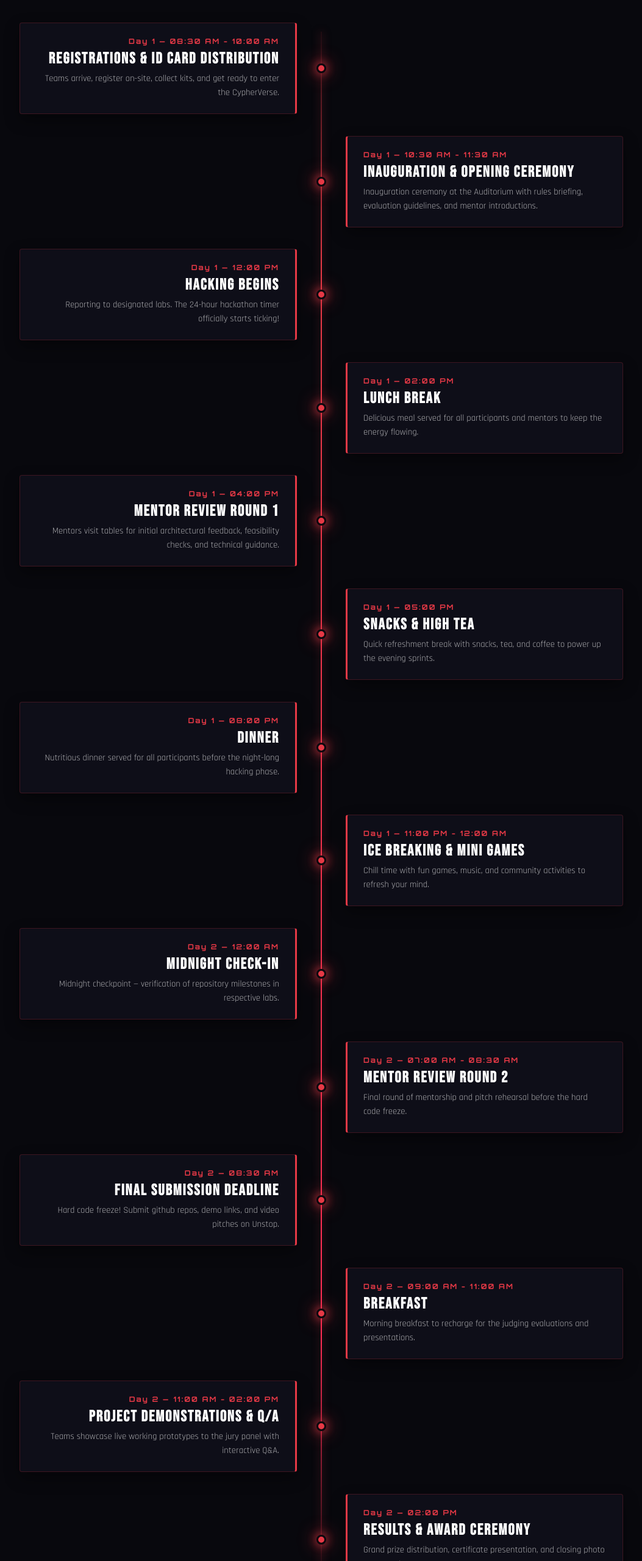
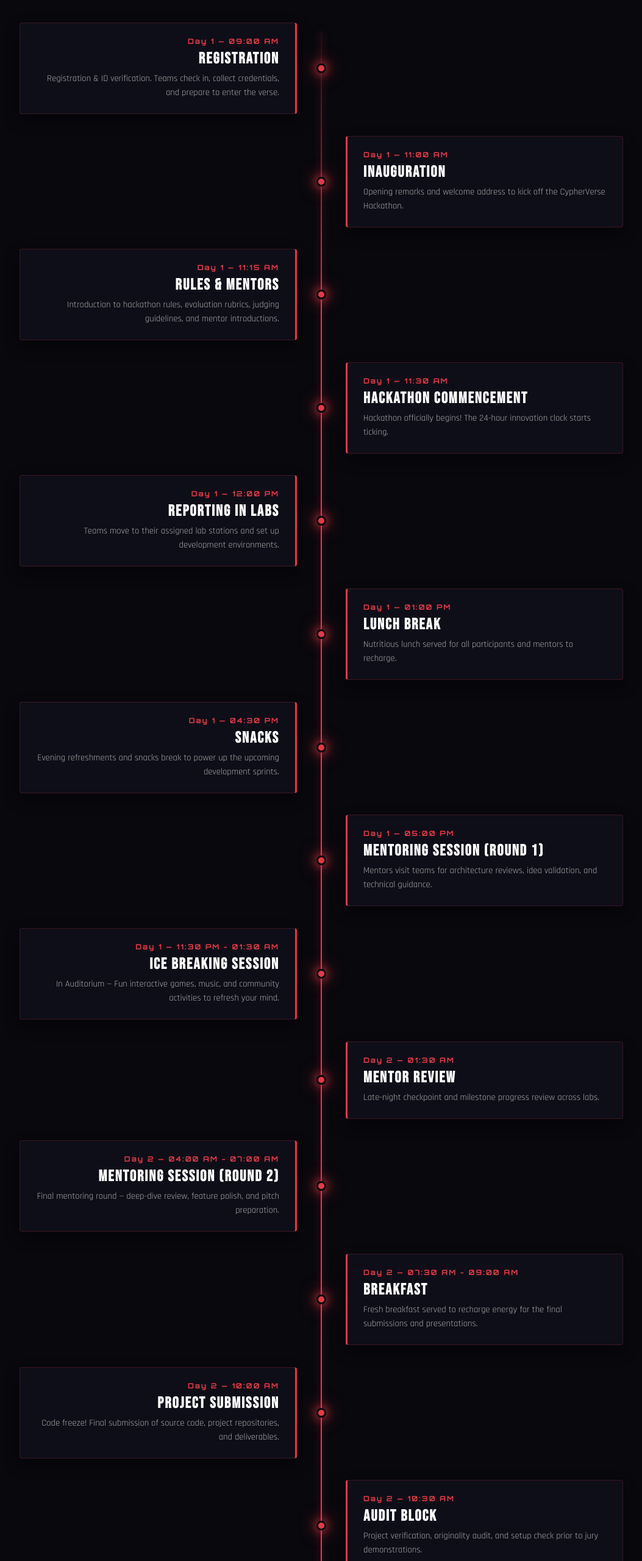
Before and after one commit to diwakar-1/Cypherverse, a plain HTML site: page index.html in a window 1280 px wide. Shown: the part 3553-6113 px from the top of the page at 61% size, without its empty margins (113-1166 px from the left). Drawn offline with Linux system fonts and the light colour scheme; animation ran at ten frames a second.

Commit message:
Update timeline section with new 24-hr schedule

```diff
--- a/index.html
+++ b/index.html
@@ -2122,9 +2122,9 @@
       <!-- Item 1: LEFT -->
       <div class="timeline-item timeline-left reveal reveal-left">
         <div class="timeline-content tilt-card">
-          <div class="timeline-time">Day 1 — 08:30 AM - 10:00 AM</div>
-          <h3>Registrations & ID Card Distribution</h3>
-          <p>Teams arrive, register on-site, collect kits, and get ready to enter the CypherVerse.</p>
+          <div class="timeline-time">Day 1 — 09:00 AM</div>
+          <h3>Registration</h3>
+          <p>Registration & ID verification. Teams check in, collect credentials, and prepare to enter the verse.</p>
         </div>
         <div class="timeline-dot"></div>
         <div class="timeline-spacer"></div>
@@ -2135,18 +2135,18 @@
         <div class="timeline-spacer"></div>
         <div class="timeline-dot"></div>
         <div class="timeline-content tilt-card">
-          <div class="timeline-time">Day 1 — 10:30 AM - 11:30 AM</div>
-          <h3>Inauguration & Opening Ceremony</h3>
-          <p>Inauguration ceremony at the Auditorium with rules briefing, evaluation guidelines, and mentor introductions.</p>
+          <div class="timeline-time">Day 1 — 11:00 AM</div>
+          <h3>Inauguration</h3>
+          <p>Opening remarks and welcome address to kick off the CypherVerse Hackathon.</p>
         </div>
       </div>
 
       <!-- Item 3: LEFT -->
       <div class="timeline-item timeline-left reveal reveal-left">
         <div class="timeline-content tilt-card">
-          <div class="timeline-time">Day 1 — 12:00 PM</div>
-          <h3>Hacking Begins</h3>
-          <p>Reporting to designated labs. The 24-hour hackathon timer officially starts ticking!</p>
+          <div class="timeline-time">Day 1 — 11:15 AM</div>
+          <h3>Rules & Mentors</h3>
+          <p>Introduction to hackathon rules, evaluation rubrics, judging guidelines, and mentor introductions.</p>
         </div>
         <div class="timeline-dot"></div>
         <div class="timeline-spacer"></div>
@@ -2157,18 +2157,18 @@
         <div class="timeline-spacer"></div>
         <div class="timeline-dot"></div>
         <div class="timeline-content tilt-card">
-          <div class="timeline-time">Day 1 — 02:00 PM</div>
-          <h3>Lunch Break</h3>
-          <p>Delicious meal served for all participants and mentors to keep the energy flowing.</p>
+          <div class="timeline-time">Day 1 — 11:30 AM</div>
+          <h3>Hackathon Commencement</h3>
+          <p>Hackathon officially begins! The 24-hour innovation clock starts ticking.</p>
         </div>
       </div>
 
       <!-- Item 5: LEFT -->
       <div class="timeline-item timeline-left reveal reveal-left">
         <div class="timeline-content tilt-card">
-          <div class="timeline-time">Day 1 — 04:00 PM</div>
-          <h3>Mentor Review Round 1</h3>
-          <p>Mentors visit tables for initial architectural feedback, feasibility checks, and technical guidance.</p>
+          <div class="timeline-time">Day 1 — 12:00 PM</div>
+          <h3>Reporting in Labs</h3>
+          <p>Teams move to their assigned lab stations and set up development environments.</p>
         </div>
         <div class="timeline-dot"></div>
         <div class="timeline-spacer"></div>
@@ -2179,18 +2179,18 @@
         <div class="timeline-spacer"></div>
         <div class="timeline-dot"></div>
         <div class="timeline-content tilt-card">
-          <div class="timeline-time">Day 1 — 05:00 PM</div>
-          <h3>Snacks & High Tea</h3>
-          <p>Quick refreshment break with snacks, tea, and coffee to power up the evening sprints.</p>
+          <div class="timeline-time">Day 1 — 01:00 PM</div>
+          <h3>Lunch Break</h3>
+          <p>Nutritious lunch served for all participants and mentors to recharge.</p>
         </div>
       </div>
 
       <!-- Item 7: LEFT -->
       <div class="timeline-item timeline-left reveal reveal-left">
         <div class="timeline-content tilt-card">
-          <div class="timeline-time">Day 1 — 08:00 PM</div>
-          <h3>Dinner</h3>
-          <p>Nutritious dinner served for all participants before the night-long hacking phase.</p>
+          <div class="timeline-time">Day 1 — 04:30 PM</div>
+          <h3>Snacks</h3>
+          <p>Evening refreshments and snacks break to power up the upcoming development sprints.</p>
         </div>
         <div class="timeline-dot"></div>
         <div class="timeline-spacer"></div>
@@ -2201,18 +2201,18 @@
         <div class="timeline-spacer"></div>
         <div class="timeline-dot"></div>
         <div class="timeline-content tilt-card">
-          <div class="timeline-time">Day 1 — 11:00 PM - 12:00 AM</div>
-          <h3>Ice Breaking & Mini Games</h3>
-          <p>Chill time with fun games, music, and community activities to refresh your mind.</p>
+          <div class="timeline-time">Day 1 — 05:00 PM</div>
+          <h3>Mentoring Session (Round 1)</h3>
+          <p>Mentors visit teams for architecture reviews, idea validation, and technical guidance.</p>
         </div>
       </div>
 
       <!-- Item 9: LEFT -->
       <div class="timeline-item timeline-left reveal reveal-left">
         <div class="timeline-content tilt-card">
-          <div class="timeline-time">Day 2 — 12:00 AM</div>
-          <h3>Midnight Check-In</h3>
-          <p>Midnight checkpoint — verification of repository milestones in respective labs.</p>
+          <div class="timeline-time">Day 1 — 11:30 PM - 01:30 AM</div>
+          <h3>Ice Breaking Session</h3>
+          <p>In Auditorium — Fun interactive games, music, and community activities to refresh your mind.</p>
         </div>
         <div class="timeline-dot"></div>
         <div class="timeline-spacer"></div>
@@ -2223,18 +2223,18 @@
         <div class="timeline-spacer"></div>
         <div class="timeline-dot"></div>
         <div class="timeline-content tilt-card">
-          <div class="timeline-time">Day 2 — 07:00 AM - 08:30 AM</div>
-          <h3>Mentor Review Round 2</h3>
-          <p>Final round of mentorship and pitch rehearsal before the hard code freeze.</p>
+          <div class="timeline-time">Day 2 — 01:30 AM</div>
+          <h3>Mentor Review</h3>
+          <p>Late-night checkpoint and milestone progress review across labs.</p>
         </div>
       </div>
 
       <!-- Item 11: LEFT -->
       <div class="timeline-item timeline-left reveal reveal-left">
         <div class="timeline-content tilt-card">
-          <div class="timeline-time">Day 2 — 08:30 AM</div>
-          <h3>Final Submission Deadline</h3>
-          <p>Hard code freeze! Submit github repos, demo links, and video pitches on Unstop.</p>
+          <div class="timeline-time">Day 2 — 04:00 AM - 07:00 AM</div>
+          <h3>Mentoring Session (Round 2)</h3>
+          <p>Final mentoring round — deep-dive review, feature polish, and pitch preparation.</p>
         </div>
         <div class="timeline-dot"></div>
         <div class="timeline-spacer"></div>
@@ -2245,32 +2245,65 @@
         <div class="timeline-spacer"></div>
         <div class="timeline-dot"></div>
         <div class="timeline-content tilt-card">
-          <div class="timeline-time">Day 2 — 09:00 AM - 11:00 AM</div>
+          <div class="timeline-time">Day 2 — 07:30 AM - 09:00 AM</div>
           <h3>Breakfast</h3>
-          <p>Morning breakfast to recharge for the judging evaluations and presentations.</p>
+          <p>Fresh breakfast served to recharge energy for the final submissions and presentations.</p>
         </div>
       </div>
 
       <!-- Item 13: LEFT -->
       <div class="timeline-item timeline-left reveal reveal-left">
         <div class="timeline-content tilt-card">
-          <div class="timeline-time">Day 2 — 11:00 AM - 02:00 PM</div>
-          <h3>Project Demonstrations & Q/A</h3>
-          <p>Teams showcase live working prototypes to the jury panel with interactive Q&A.</p>
+          <div class="timeline-time">Day 2 — 10:00 AM</div>
+          <h3>Project Submission</h3>
+          <p>Code freeze! Final submission of source code, project repositories, and deliverables.</p>
         </div>
         <div class="timeline-dot"></div>
         <div class="timeline-spacer"></div>
       </div>
 
       <!-- Item 14: RIGHT -->
+      <div class="timeline-item timeline-right reveal reveal-right">
+        <div class="timeline-spacer"></div>
+        <div class="timeline-dot"></div>
+        <div class="timeline-content tilt-card">
+          <div class="timeline-time">Day 2 — 10:30 AM</div>
+          <h3>Audit Block</h3>
+          <p>Project verification, originality audit, and setup check prior to jury demonstrations.</p>
+        </div>
+      </div>
+
+      <!-- Item 15: LEFT -->
+      <div class="timeline-item timeline-left reveal reveal-left">
+        <div class="timeline-content tilt-card">
+          <div class="timeline-time">Day 2 — 11:00 AM</div>
+          <h3>Project Demonstrations & Q/A</h3>
+          <p>Teams present live working prototypes to the judging panel followed by interactive Q&A.</p>
+        </div>
+        <div class="timeline-dot"></div>
+        <div class="timeline-spacer"></div>
+      </div>
+
+      <!-- Item 16: RIGHT -->
       <div class="timeline-item timeline-right reveal reveal-right">
         <div class="timeline-spacer"></div>
         <div class="timeline-dot"></div>
         <div class="timeline-content tilt-card">
           <div class="timeline-time">Day 2 — 02:00 PM</div>
           <h3>Results & Award Ceremony</h3>
-          <p>Grand prize distribution, certificate presentation, and closing photo ceremony!</p>
+          <p>Declaration of winners, prize distribution, and grand felicitation ceremony.</p>
         </div>
+      </div>
+
+      <!-- Item 17: LEFT -->
+      <div class="timeline-item timeline-left reveal reveal-left">
+        <div class="timeline-content tilt-card">
+          <div class="timeline-time">Day 2 — 03:00 PM</div>
+          <h3>Closing</h3>
+          <p>Networking, concluding remarks, photo sessions, and wrap-up of CypherVerse.</p>
+        </div>
+        <div class="timeline-dot"></div>
+        <div class="timeline-spacer"></div>
       </div>
     </div>
   </section>
```
